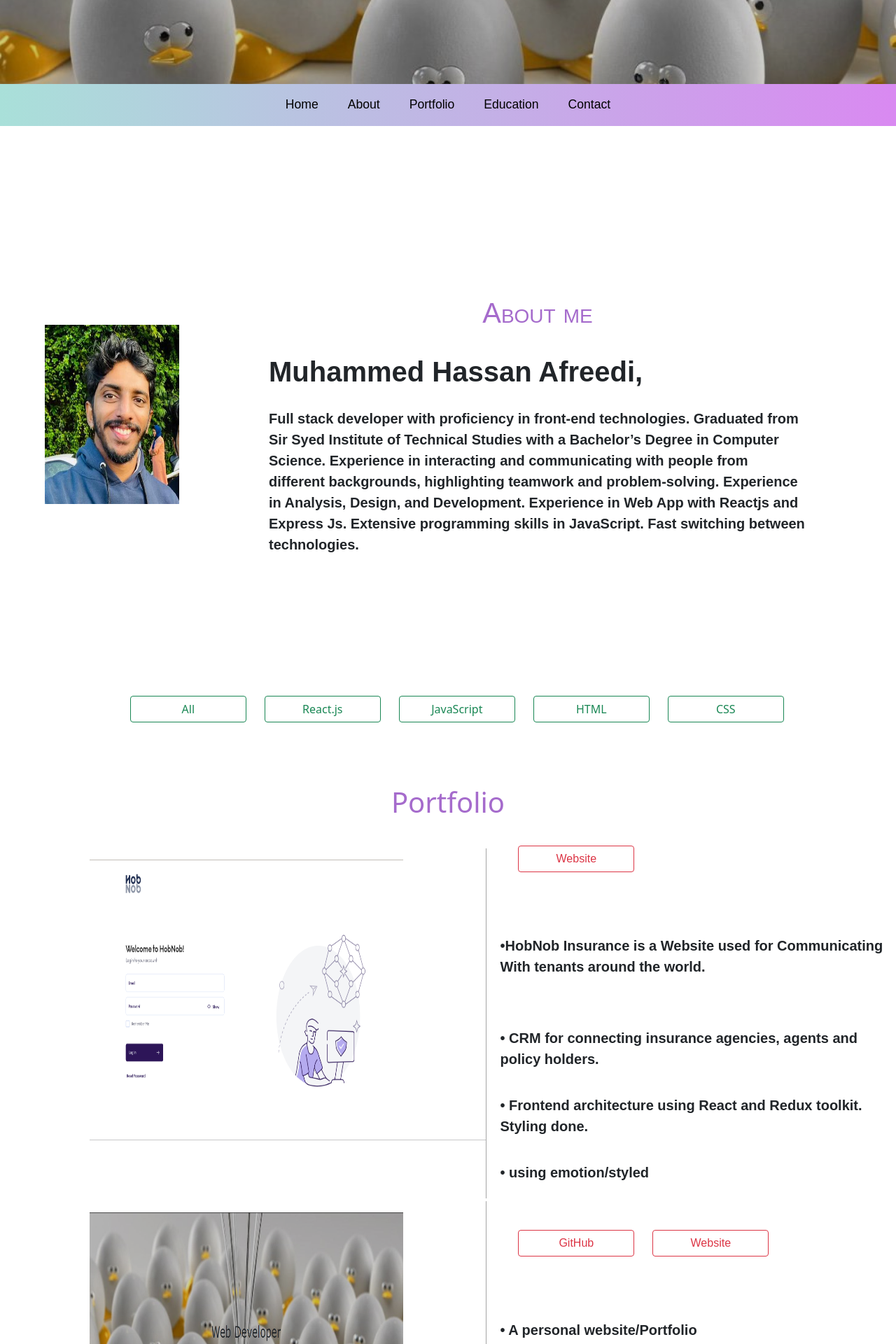
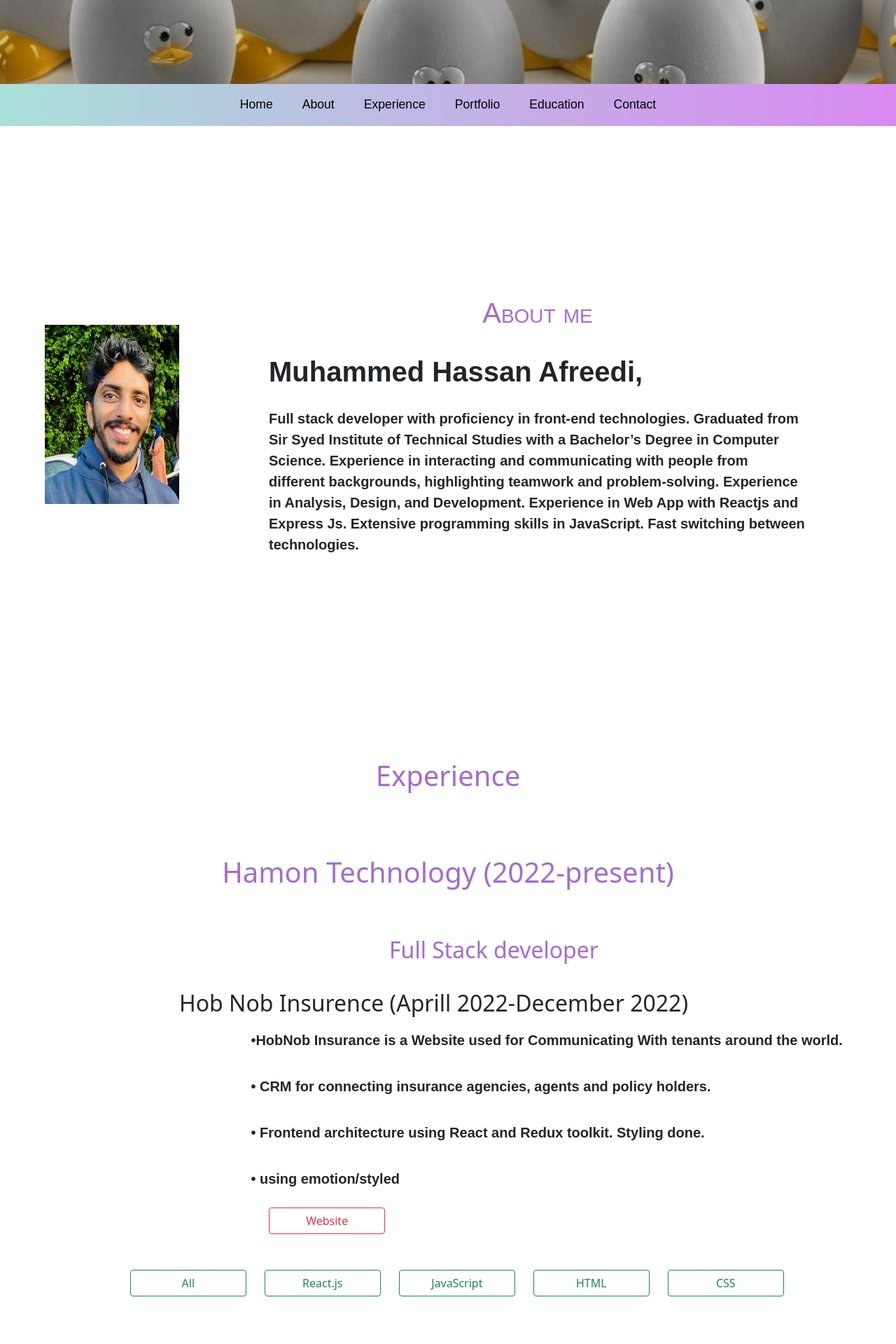
Before and after one commit to afreedicp/Portfolio, a React (Create React App) app: page / in a window 1280 px wide. Shown: the part 600-2520 px from the top of the page at 70% size. Built offline with nearby package versions, Linux system fonts and the light colour scheme.

Commit message:
Experiance added to portfolio

```diff
--- a/src/App.js
+++ b/src/App.js
@@ -1,25 +1,25 @@
-import "./App.css";
-import React from "react";
-import "bootstrap/dist/css/bootstrap.min.css";
-import Navbar from "./components/navbar";
-import Home from "./components/Home";
-import Myself from "./components/Myself";
-import Skills from "./components/Skills";
-import Education from "./components/Educaton";
-import Contact from "./components/Contact";
-import FooterBlock from "./components/FooterBlock";
+import './App.css';
+import React from 'react';
+import 'bootstrap/dist/css/bootstrap.min.css';
+import Navbar from './components/navbar';
+import Home from './components/Home';
+import Myself from './components/Myself';
+import Skills from './components/Skills';
+import Education from './components/Educaton';
+import Contact from './components/Contact';
+import FooterBlock from './components/FooterBlock';
+import Experience from './components/Experience';
 function App() {
   return (
-    <div className="APP">
-
+    <div className='APP'>
       <Home />
       <Navbar />
       <Myself />
+      <Experience />
       <Skills />
       <Education />
       <Contact />
       <FooterBlock />
-
     </div>
   );
 }
--- /dev/null
+++ b/src/components/Experience.jsx
@@ -0,0 +1,39 @@
+import React from 'react';
+import './Skills.css';
+export const Renegade = {
+  id: 'React and Express',
+  url: 'https://crm.dev.joinhobnob.com/',
+  image1: 'img/renegade.png',
+  p1: '    •HobNob Insurance is a Website used for Communicating With tenants around the world.',
+  p3: `• CRM for connecting insurance agencies, agents and policy holders.
+`,
+  p4: `• Frontend architecture using React and Redux toolkit. Styling done.`,
+  p5: `• using emotion/styled`,
+};
+const Experience = () => {
+  return (
+    <div>
+      <h1>Experience</h1>
+      <h1>Hamon Technology (2022-present)</h1>
+      <div className='Experiance'>
+        <h2 className='Role'>Full Stack developer</h2>
+        <h2>Hob Nob Insurence (Aprill 2022-December 2022)</h2>
+        <div className='full-portfolio'>
+          <div className='portfolio-container'>
+            <div className='Description'>
+              <p>{Renegade.p1}</p>
+              <p>{Renegade.p3}</p>
+              <p>{Renegade.p4}</p>
+              <p>{Renegade.p5}</p>
+              <a href={Renegade.url}>
+                <button className='btn btn-outline-danger'>Website</button>
+              </a>
+            </div>
+          </div>
+        </div>
+      </div>
+    </div>
+  );
+};
+
+export default Experience;
--- a/src/components/Skills.css
+++ b/src/components/Skills.css
@@ -14,8 +14,7 @@
   text-align: center;
 }
 
- h1 {
-
+h1 {
   margin-top: 7%;
   margin-bottom: 3vw;
 }
@@ -63,3 +62,10 @@ a {
   border-left: 1px solid rgb(165, 165, 165);
   height: 500px;
 }
+.Experiance {
+  padding-left: 20%;
+}
+.Role {
+  color: rgb(165, 107, 204);
+  padding: 30px 30px 30px 300px;
+}
--- a/src/components/navbar.css
+++ b/src/components/navbar.css
@@ -3,8 +3,9 @@
   margin: 0%;
   padding: 0%;
   height: 100px;
+  width: 100%;
   text-align: center;
-  font-family: "Montserrat", sans-serif;
+  font-family: 'Montserrat', sans-serif;
 }
 .navbar {
   background: linear-gradient(
@@ -19,7 +20,7 @@
   font-size: 1.1rem;
 }
 .nav-menu {
-  display: grid;
+  display: flex;
   grid-template-columns: repeat(5, auto);
   grid-gap: 10px;
   list-style: none;
--- a/src/components/navbar.jsx
+++ b/src/components/navbar.jsx
@@ -1,7 +1,7 @@
-import React, { useState} from "react";
+import React, { useState } from 'react';
 // import { Link } from "react-router-dom";
-import "./navbar.css";
-import {Link} from "react-scroll"
+import './navbar.css';
+import { Link } from 'react-scroll';
 function Navbar() {
   const [clicked, setClicked] = useState(false);
 
@@ -10,36 +10,64 @@ function Navbar() {
   };
 
   return (
-    <div className="navbar-container">
-      <nav className="navbar navbar-light bg-dark">
-        {/* <i className="fab fa-affiliatetheme"></i> */}
-        {/* <img src="img/zerglogo.png" /> */}
-        <div className="menu-icon" onClick={handleClick}>
-          <i className={clicked ? "fas fa-times" : "fas fa-bars"}></i>
+    <div className='navbar-container'>
+      <nav className='navbar navbar-light bg-dark'>
+        <div className='menu-icon' onClick={handleClick}>
+          <i className={clicked ? 'fas fa-times' : 'fas fa-bars'}></i>
         </div>
-        <ul className={clicked ? "nav-menu active" : "nav-menu"}>
+        <ul className={clicked ? 'nav-menu active' : 'nav-menu'}>
           <li>
-            <Link className="nav-link" to="/" smooth={true}duration={100}>
+            <Link className='nav-link' to='/' smooth={true} duration={100}>
               Home
             </Link>
           </li>
           <li>
-            <Link className="nav-link" to="/Myself" smooth={true}duration={100}>
+            <Link
+              className='nav-link'
+              to='/Myself'
+              smooth={true}
+              duration={100}
+            >
               About
             </Link>
           </li>
           <li>
-            <Link className="nav-link" to="/Skills" smooth={true}duration={100}>
+            <Link
+              className='nav-link'
+              to='/Experience'
+              smooth={true}
+              duration={100}
+            >
+              Experience
+            </Link>
+          </li>
+          <li>
+            <Link
+              className='nav-link'
+              to='/Skills'
+              smooth={true}
+              duration={100}
+            >
               Portfolio
             </Link>
           </li>
           <li>
-            <Link className="nav-link" to="/Education" smooth={true}duration={100}>
+            <Link
+              className='nav-link'
+              to='/Education'
+              smooth={true}
+              duration={100}
+            >
               Education
             </Link>
           </li>
           <li>
-            <Link className="nav-link" to="/Contact" smooth={true}duration={100}>
+            <Link
+              className='nav-link'
+              to='/Contact'
+              smooth={true}
+              duration={100}
+            >
               Contact
             </Link>
           </li>
```
Lines whose indentation alone changed are shown as unchanged.
